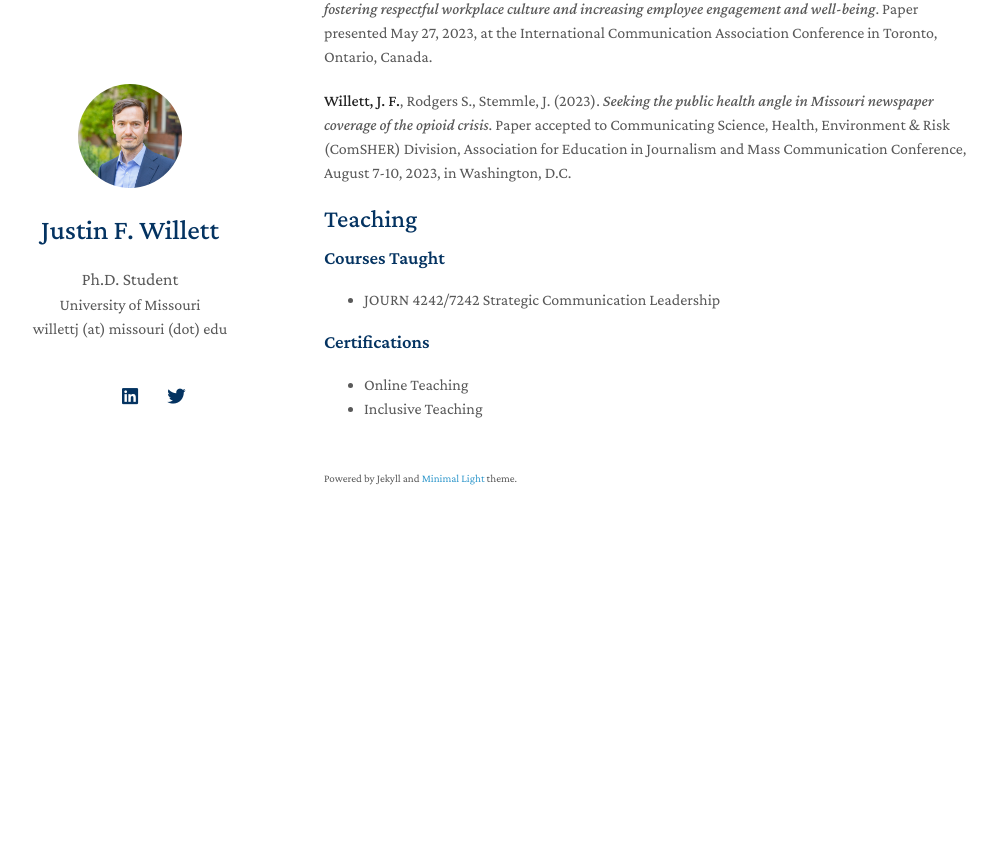
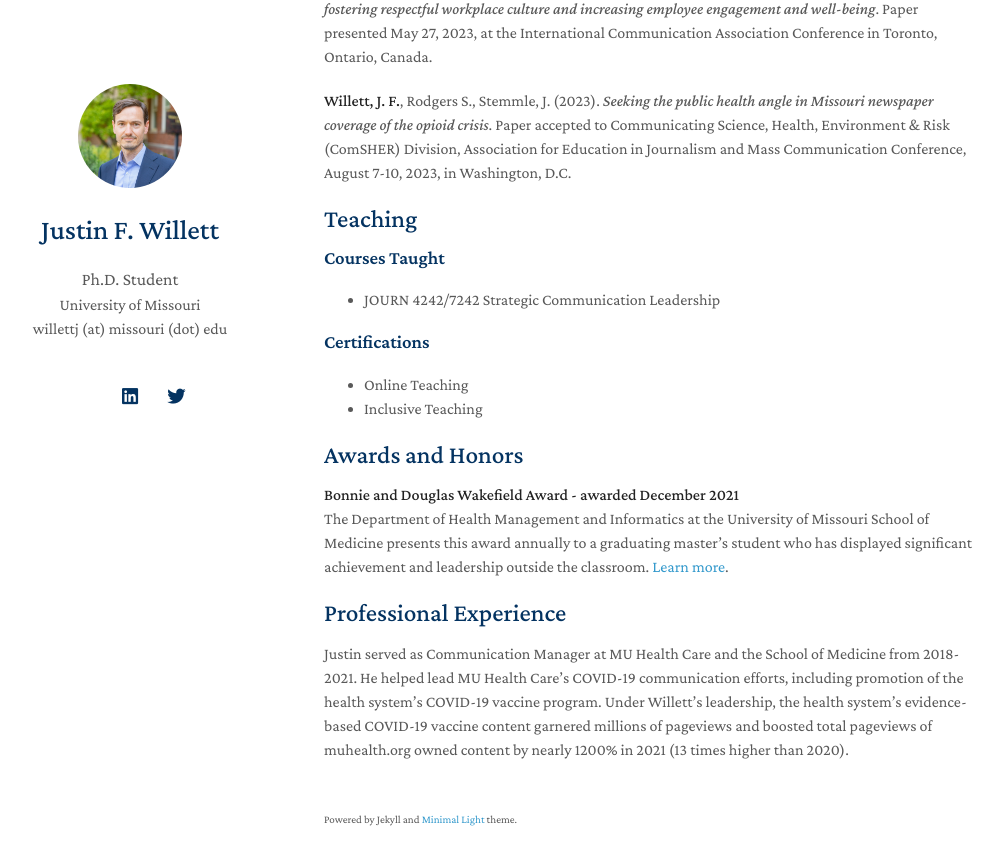
Before and after one commit to willettjf/willettjf.github.io, a Jekyll site: the page built from index.md, in a window 1280 px wide and 900 px high, scrolled down 644 px. Shown: the top 865 px of the window, without its empty margins (146-1149 px from the left). Built offline with Jekyll 4.4.1, drawn with Linux system fonts in a browser that asks for light colours; nearby versions of some CDN libraries; a style sheet for code colours, icons or effects is not loaded; our own code applies the rules of GitHub Pages for plain Markdown files; before the commit the page ends 1203 px from its top, so only the background shows below that.

Commit message:
Update index.md

```diff
--- a/index.md
+++ b/index.md
@@ -42,6 +42,15 @@ University of Missouri School of Journalism, Columbia, Missouri
 - Online Teaching
 - Inclusive Teaching
 
+## Awards and Honors
+
+**Bonnie and Douglas Wakefield Award - awarded December 2021**<br>
+The Department of Health Management and Informatics at the University of Missouri School of Medicine presents this award annually to a graduating master’s student who has displayed significant achievement and leadership outside the classroom. <a href="https://medicine.missouri.edu/news/hmi-graduates-31-december-commencement" target="_blank">Learn more</a>.
+
+## Professional Experience
+
+Justin served as Communication Manager at MU Health Care and the School of Medicine from 2018-2021. He helped lead MU Health Care’s COVID-19 communication efforts, including promotion of the health system’s COVID-19 vaccine program. Under Willett’s leadership, the health system’s evidence-based COVID-19 vaccine content garnered millions of pageviews and boosted total pageviews of muhealth.org owned content by nearly 1200% in 2021 (13 times higher than 2020).
+
 <!-- - **Computer Vision:** image recognition, image generation, video captioning
 - **Machine Learning:** meta-learning, incremental learning, transfer learning-->
 
```
